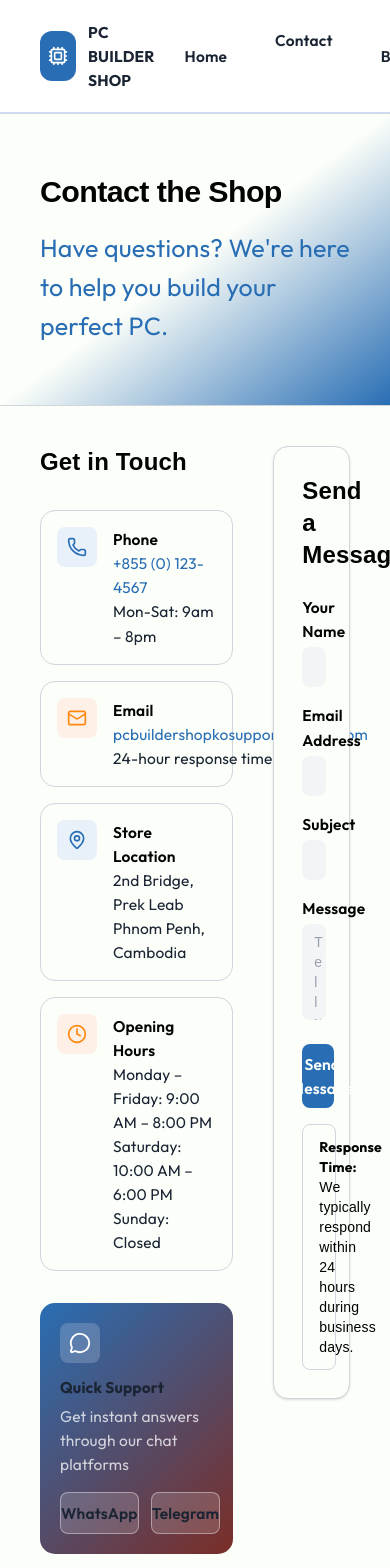
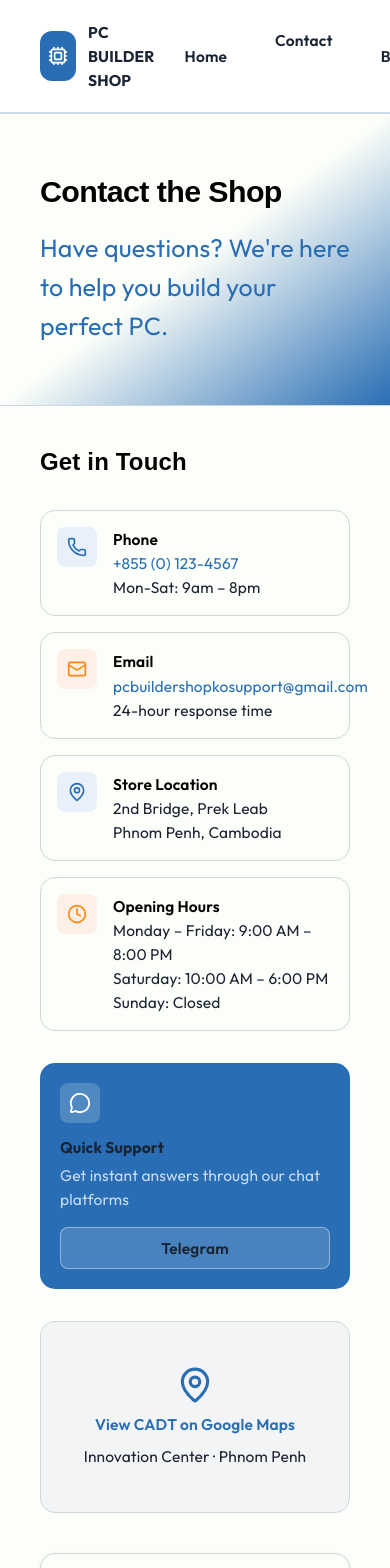
Before and after one commit to sophea-kong/Computer_Shop_website, a React (Vite) app: page /contact in a window 390 px wide. Shown: the top 1568 px of the page. Built offline with nearby package versions, Linux system fonts and the light colour scheme.

Commit message:
add responsive features

```diff
--- a/src/pages/Contact.jsx
+++ b/src/pages/Contact.jsx
@@ -17,7 +17,6 @@ export default function Contact() {
 
   function handleSubmit(e) {
     e.preventDefault()
-    // TODO: wire up your submission logic here
     console.log("Form submitted:", formData)
   }
 
@@ -26,7 +25,7 @@ export default function Contact() {
       <Navbar />
 
       {/* HERO */}
-      <div className="flex flex-col justify-center px-10 py-15 gap-5 border-y-1 border-gray-300"
+      <div className="flex flex-col justify-center px-10 py-15 gap-5 border-y border-gray-300"
         style={{ background: "linear-gradient(to bottom right, #fbfef9 50%, #296eb4)" }}>
         <h1 style={{ color: "#000300" }}>Contact the Shop</h1>
         <p className="!text-[25px]" style={{ color: "#296eb4" }}>
@@ -35,16 +34,16 @@ export default function Contact() {
       </div>
 
       {/* MAIN CONTENT */}
-      <div className="grid grid-cols-3 gap-10 p-10" style={{ background: "#fbfef9" }}>
+      <div className="grid grid-cols-1 lg:grid-cols-3 gap-10 p-10" style={{ background: "#fbfef9" }}>
 
         {/* LEFT COLUMN */}
-        <div className="col-span-2 flex flex-col gap-8">
+        <div className="lg:col-span-2 flex flex-col gap-8">
           <h2 className="text-2xl font-bold" style={{ color: "#000300" }}>Get in Touch</h2>
 
           <div className="flex flex-col gap-4">
 
             {/* Phone */}
-            <div className="border-1 border-gray-300 rounded-[15px] p-4 flex items-start gap-4" style={{ background: "#fbfef9" }}>
+            <div className="border border-gray-300 rounded-[15px] p-4 flex items-start gap-4" style={{ background: "#fbfef9" }}>
               <div className="w-10 h-10 rounded-lg flex items-center justify-center shrink-0"
                 style={{ background: "#e8f1fa", color: "#296eb4" }}>
                 <Phone size={20} />
@@ -57,7 +56,7 @@ export default function Contact() {
             </div>
 
             {/* Email */}
-            <div className="border-1 border-gray-300 rounded-[15px] p-4 flex items-start gap-4" style={{ background: "#fbfef9" }}>
+            <div className="border border-gray-300 rounded-[15px] p-4 flex items-start gap-4" style={{ background: "#fbfef9" }}>
               <div className="w-10 h-10 rounded-lg flex items-center justify-center shrink-0"
                 style={{ background: "#fef0e6", color: "#ff8811" }}>
                 <Mail size={20} />
@@ -70,20 +69,20 @@ export default function Contact() {
             </div>
 
             {/* Store Location */}
-            <div className="border-1 border-gray-300 rounded-[15px] p-4 flex items-start gap-4" style={{ background: "#fbfef9" }}>
+            <div className="border border-gray-300 rounded-[15px] p-4 flex items-start gap-4" style={{ background: "#fbfef9" }}>
               <div className="w-10 h-10 rounded-lg flex items-center justify-center shrink-0"
                 style={{ background: "#e8f1fa", color: "#296eb4" }}>
                 <MapPin size={20} />
               </div>
               <div>
                 <p className="font-semibold text-sm" style={{ color: "#000300" }}>Store Location</p>
-                <p className="text-sm text-gray-500">2nd Bridge, Prek Leab </p>
-                <p className="text-sm text-gray-400">Phnom Penh, Cambodia </p>
+                <p className="text-sm text-gray-500">2nd Bridge, Prek Leab</p>
+                <p className="text-sm text-gray-400">Phnom Penh, Cambodia</p>
               </div>
             </div>
 
             {/* Opening Hours */}
-            <div className="border-1 border-gray-300 rounded-[15px] p-4 flex items-start gap-4" style={{ background: "#fbfef9" }}>
+            <div className="border border-gray-300 rounded-[15px] p-4 flex items-start gap-4" style={{ background: "#fbfef9" }}>
               <div className="w-10 h-10 rounded-lg flex items-center justify-center shrink-0"
                 style={{ background: "#fef0e6", color: "#ff8811" }}>
                 <Clock size={20} />
@@ -98,9 +97,8 @@ export default function Contact() {
 
           </div>
 
-          {/* Quick Support */}
-          <div className="rounded-[15px] p-5"
-            style={{ background: "linear-gradient(135deg, #296eb4 0%, #7b2d26 100%)" }}>
+
+          <div className="rounded-[15px] p-5" style={{ background: "#296eb4" }}>
             <div className="w-10 h-10 rounded-lg flex items-center justify-center mb-3"
               style={{ background: "rgba(255,255,255,0.18)" }}>
               <MessageCircle size={22} color="white" />
@@ -110,33 +108,39 @@ export default function Contact() {
               Get instant answers through our chat platforms
             </p>
             <div className="flex gap-3">
-              <button
-                className="flex-1 text-white text-sm font-semibold py-2 rounded-lg transition"
-                style={{ background: "rgba(255,255,255,0.15)", border: "1px solid rgba(255,255,255,0.4)" }}
-                onMouseEnter={e => e.target.style.background = "rgba(255,255,255,0.25)"}
-                onMouseLeave={e => e.target.style.background = "rgba(255,255,255,0.15)"}>
-                WhatsApp
-              </button>
-              <button
-                className="flex-1 text-white text-sm font-semibold py-2 rounded-lg transition"
-                style={{ background: "rgba(255,255,255,0.15)", border: "1px solid rgba(255,255,255,0.4)" }}
-                onMouseEnter={e => e.target.style.background = "rgba(255,255,255,0.25)"}
-                onMouseLeave={e => e.target.style.background = "rgba(255,255,255,0.15)"}>
+              {/* BUG FIX: Changed from <button> to <a> for the Telegram link */}
+              <a
+                href="https://t.me/sopia_00"
+                target="_blank"
+                rel="noopener noreferrer"
+                className="flex-1 text-white text-sm font-semibold py-2 rounded-lg transition text-center"
+                style={{ background: "rgba(255,255,255,0.15)", border: "1px solid rgba(255,255,255,0.4)", textDecoration: "none" }}
+                onMouseEnter={e => e.currentTarget.style.background = "rgba(255,255,255,0.25)"}
+                onMouseLeave={e => e.currentTarget.style.background = "rgba(255,255,255,0.15)"}>
                 Telegram
-              </button>
+              </a>
             </div>
           </div>
 
-          {/* Map Placeholder */}
-          <div className="border-1 border-gray-300 rounded-[15px] h-48 flex flex-col items-center justify-center gap-2"
-            style={{ background: "#f3f4f6" }}>
-            <MapPin size={38} color="#9ca3af" />
-            <p className="text-sm text-gray-400">Map Integration Placeholder</p>
-          </div>
+
+        {/* BUG FIX: Updated Maps URL to work properly */}
+        <a
+          href="https://www.google.com/maps/search/?api=1&query=CADT+Innovation+Center+Phnom+Penh"
+          target="_blank"
+          rel="noopener noreferrer"
+          className="border border-gray-300 rounded-[15px] h-48 flex flex-col items-center justify-center gap-2 transition"
+          style={{ background: "#f3f4f6", textDecoration: "none" }}
+          onMouseEnter={e => e.currentTarget.style.background = "#e8f1fa"}
+          onMouseLeave={e => e.currentTarget.style.background = "#f3f4f6"}>
+          <MapPin size={38} color="#296eb4" />
+          <p className="text-sm font-semibold" style={{ color: "#296eb4" }}>View CADT on Google Maps</p>
+          <p className="text-xs text-gray-400">Innovation Center · Phnom Penh</p>
+        </a>
+
         </div>
 
-        {/* RIGHT COLUMN – Form */}
-        <div className="col-span-1 border-1 border-gray-300 rounded-[15px] p-7 shadow-sm h-fit"
+
+        <div className="lg:col-span-1 border border-gray-300 rounded-[15px] p-7 shadow-sm h-fit"
           style={{ background: "#fbfef9" }}>
           <h2 className="text-2xl font-bold mb-6" style={{ color: "#000300" }}>Send a Message</h2>
 
@@ -198,8 +202,8 @@ export default function Contact() {
               type="submit"
               className="flex py-2 px-4 rounded-lg gap-2 items-center justify-center font-semibold text-sm transition"
               style={{ background: "#296eb4", color: "#fbfef9" }}
-              onMouseEnter={e => e.currentTarget.style.background = "#ff8811"}
-              onMouseLeave={e => e.currentTarget.style.background = "#296eb4"}>
+              onMouseEnter={e => e.currentTarget.style.boxShadow = "0 4px 15px rgba(41, 110, 180, 0.55)"}
+              onMouseLeave={e => e.currentTarget.style.boxShadow = "none"}>
               <Send size={15} />
               Send Message
             </button>
@@ -207,7 +211,7 @@ export default function Contact() {
           </form>
 
           {/* Response Note */}
-          <div className="mt-4 border-1 border-gray-300 rounded-lg px-4 py-3 text-sm"
+          <div className="mt-4 border border-gray-300 rounded-lg px-4 py-3 text-sm"
             style={{ color: "#000300" }}>
             <span className="font-bold">Response Time: </span>
             We typically respond within 24 hours during business days.
@@ -233,7 +237,7 @@ export default function Contact() {
               <li><a href="#" className="hover:text-gray-700">Build a PC</a></li>
               <li><a href="#" className="hover:text-gray-700">Browse Parts</a></li>
               <li><a href="#" className="hover:text-gray-700">Prebuilt Systems</a></li>
-              <li><a href="#" className="hover:text-gray-700">Deals &amp; Offers</a></li>
+              <li><a href="#" className="hover:text-gray-700">Deals & Offers</a></li>
             </ul>
           </div>
 
```
